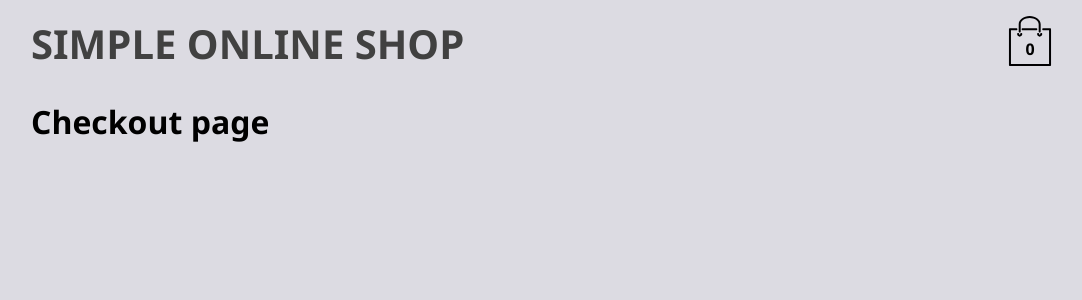
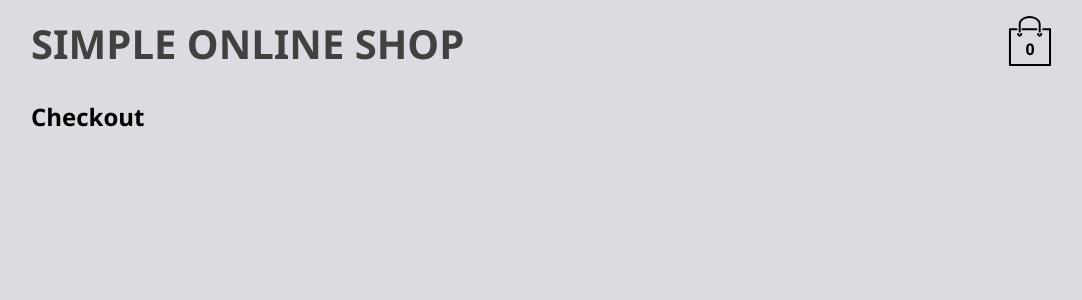
Before and after one commit to dmitry-cherniavsky-itrex/simple-online-shop, a React (Create React App) app: page /checkout in a window 1280 px wide. Shown: the top 300 px of the page, without its empty margins (97-1179 px from the left). Built offline with nearby package versions, Linux system fonts and the light colour scheme; the HTML template or start-up script is replaced by a standard one.

Commit message:
Refinements of layout styles

```diff
--- /dev/null
+++ b/src/pages/Checkout/Checkout.styles.tsx
@@ -0,0 +1,5 @@
+import styled from "styled-components";
+
+export const CheckoutContainer = styled.div`
+    width: 100%;
+`;
--- a/src/pages/Checkout/Checkout.tsx
+++ b/src/pages/Checkout/Checkout.tsx
@@ -1,8 +1,11 @@
 import React from "react";
+
+import {CheckoutContainer} from "./Checkout.styles";
 
 export const Checkout : React.FC = () => {
     return (
-      //TODO: checkout page
-      <h1>Checkout page</h1>
+        <CheckoutContainer>
+            <h2>Checkout</h2>
+        </CheckoutContainer>
     );
 };
--- a/src/pages/Header/components/CartDropdown/CartDropdown.styles.tsx
+++ b/src/pages/Header/components/CartDropdown/CartDropdown.styles.tsx
@@ -13,7 +13,6 @@ export const CartDropdownContainer = styled.div`
     border-radius: 10px;
     top: 70px;
     right: 20px;
-    z-index: 5;
 
     button {
       margin-top: auto;
@@ -29,5 +28,6 @@ export const CartItemsContainer = styled.div`
     height: 260px;
     display: flex;
     flex-direction: column;
-    overflow: scroll;
+    row-gap: 15px;
+    overflow-y: auto;
 `;
--- a/src/pages/Header/components/CartItem/CartItem.styles.tsx
+++ b/src/pages/Header/components/CartItem/CartItem.styles.tsx
@@ -3,8 +3,8 @@ import styled from "styled-components";
 export const CartItemContainer = styled.div`
   width: 100%;
   display: flex;
+  column-gap: 16px;
   height: 80px;
-  margin-bottom: 15px;
 
   img {
     height: 60px;
@@ -15,10 +15,9 @@ export const CartItemContainer = styled.div`
 `;
 
 export const ItemDetails = styled.div`
-  width: 70%;
+  flex: 1;
   display: flex;
   flex-direction: column;
   align-items: flex-start;
   justify-content: center;
-  padding: 0 20px;
 `;
--- a/src/pages/Products/Products.styles.tsx
+++ b/src/pages/Products/Products.styles.tsx
@@ -1,8 +1,5 @@
 import styled from "styled-components";
 export const ProductsContainer = styled.div`
-  width: 100%;
-  max-width: 1024px;
-  min-width: 600px;
   display: grid;
   grid-template-columns: repeat(4, 1fr);
   grid-column-gap: 20px;
```
